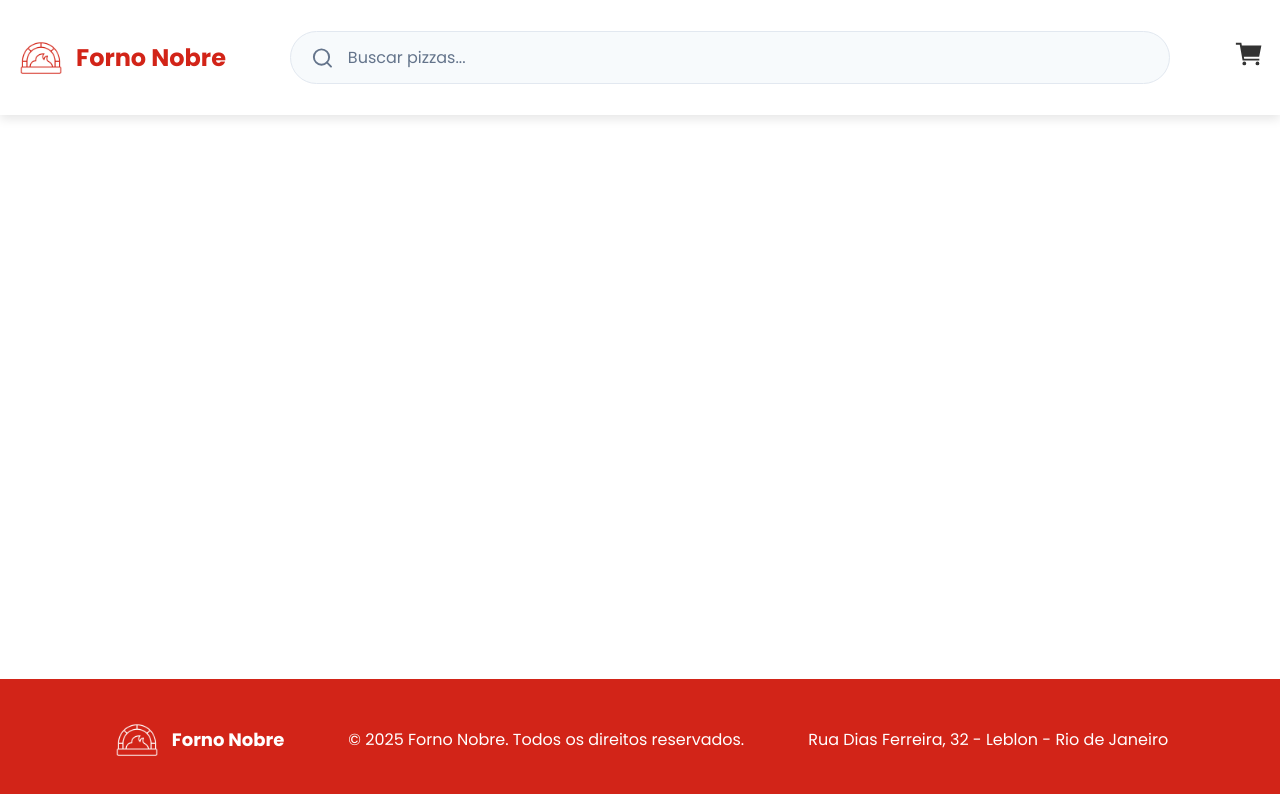
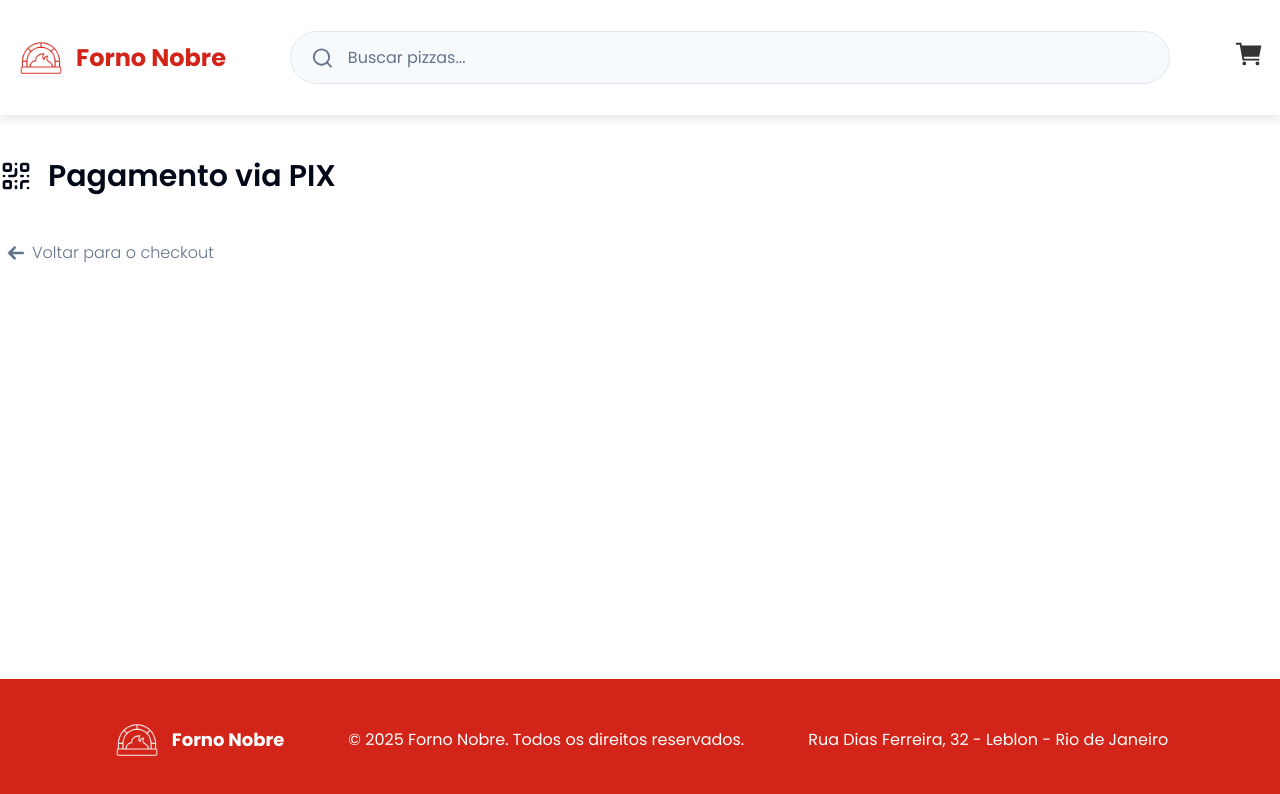
Before and after one commit to GGhiaroni/forno-nobre, a React (Vite) app: page /pagamento-pix in a window 1280 px wide. Shown: the top 794 px of the page. Built offline with nearby package versions, Linux system fonts and the light colour scheme.

Commit message:
avancando com a pagina do pagamento por pix

```diff
--- a/src/Pages/Checkout.jsx
+++ b/src/Pages/Checkout.jsx
@@ -367,7 +367,7 @@ const Checkout = observer(() => {
               tipoDePagamento === "online" &&
               metodoPagamento === "pix"
             ) {
-              navigate("/pagameto-pix");
+              navigate("/pagamento-pix");
             } else {
               navigate("/pedido-realizado");
             }
--- a/src/Pages/PagamentoPix.jsx
+++ b/src/Pages/PagamentoPix.jsx
@@ -1,3 +1,93 @@
-const PagamentoPix = () => {};
+import { LuQrCode } from "react-icons/lu";
+import { TiArrowLeft } from "react-icons/ti";
+import { Link } from "react-router-dom";
+import styled from "styled-components";
+
+const ContainerPrincipal = styled.div`
+  width: 100%;
+  max-width: 1400px;
+  margin: 0 auto;
+  padding-top: 8rem;
+  padding-bottom: 5rem;
+  display: flex;
+  flex-direction: column;
+`;
+
+const H3Estilizado = styled.h3`
+  font-size: var(--tamanho-fonte-xxl);
+  line-height: 36px;
+  font-weight: 600;
+  color: var(--cor-icone-carrinho);
+  text-align: start;
+`;
+
+const QrCodeEstilizado = styled(LuQrCode)`
+  font-size: 2rem;
+  color: var(--cor-icone-carrinho);
+  justify-content: center;
+`;
+
+const ContainerTitulo = styled.div`
+  display: flex;
+  align-items: center;
+  gap: 1rem;
+`;
+
+const IconeSeta = styled(TiArrowLeft)`
+  font-size: 2rem;
+  color: var(--cor-cinza-medio);
+  transition: color 0.3s ease, transform 0.3s ease;
+`;
+
+const TextoIconeSeta = styled.h3`
+  font-size: 1rem;
+  color: var(--cor-cinza-medio);
+  font-weight: 300;
+  transition: color 0.3s ease;
+  width: auto;
+`;
+
+const ContainerIconeETexto = styled.div`
+  display: flex;
+  gap: 8px;
+  align-items: center;
+  cursor: pointer;
+  width: 250px;
+
+  &:hover {
+    ${IconeSeta} {
+      color: var(--cor-primaria);
+      transform: translateX(-4px);
+    }
+
+    ${TextoIconeSeta} {
+      color: var(--cor-primaria);
+    }
+  }
+`;
+
+const LinkEstilizado = styled(Link)`
+  display: flex;
+  align-items: center;
+  text-decoration: none;
+  width: fit-content;
+`;
+
+const PagamentoPix = () => {
+  return (
+    <ContainerPrincipal>
+      <ContainerTitulo>
+        <QrCodeEstilizado />
+        <H3Estilizado>Pagamento via PIX</H3Estilizado>
+      </ContainerTitulo>
+      <ContainerIconeETexto>
+        <LinkEstilizado to="/checkout">
+          <IconeSeta />
+          <TextoIconeSeta>Voltar para o checkout</TextoIconeSeta>
+        </LinkEstilizado>
+      </ContainerIconeETexto>
+    </ContainerPrincipal>
+  );
+};
 
 export default PagamentoPix;
```
